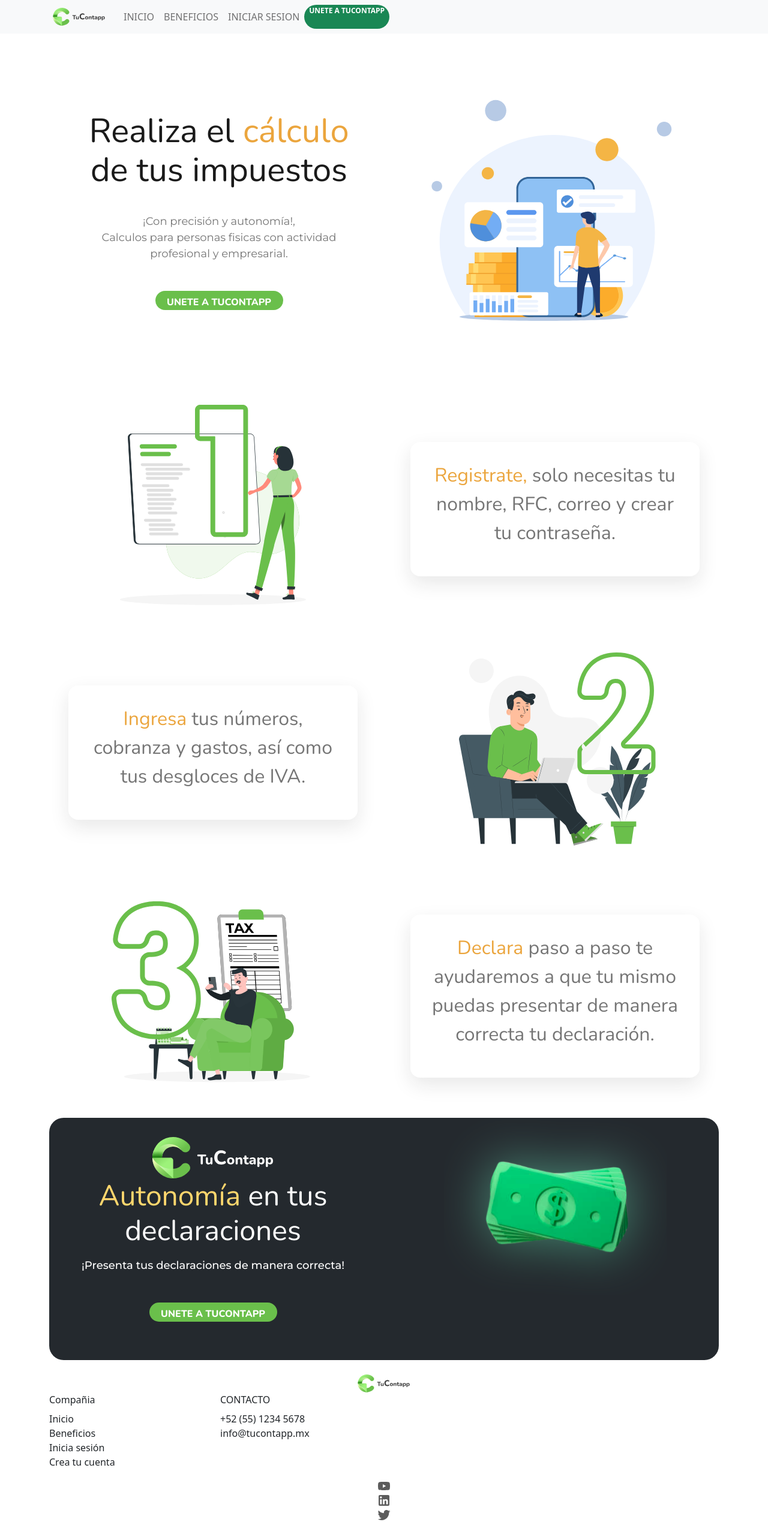
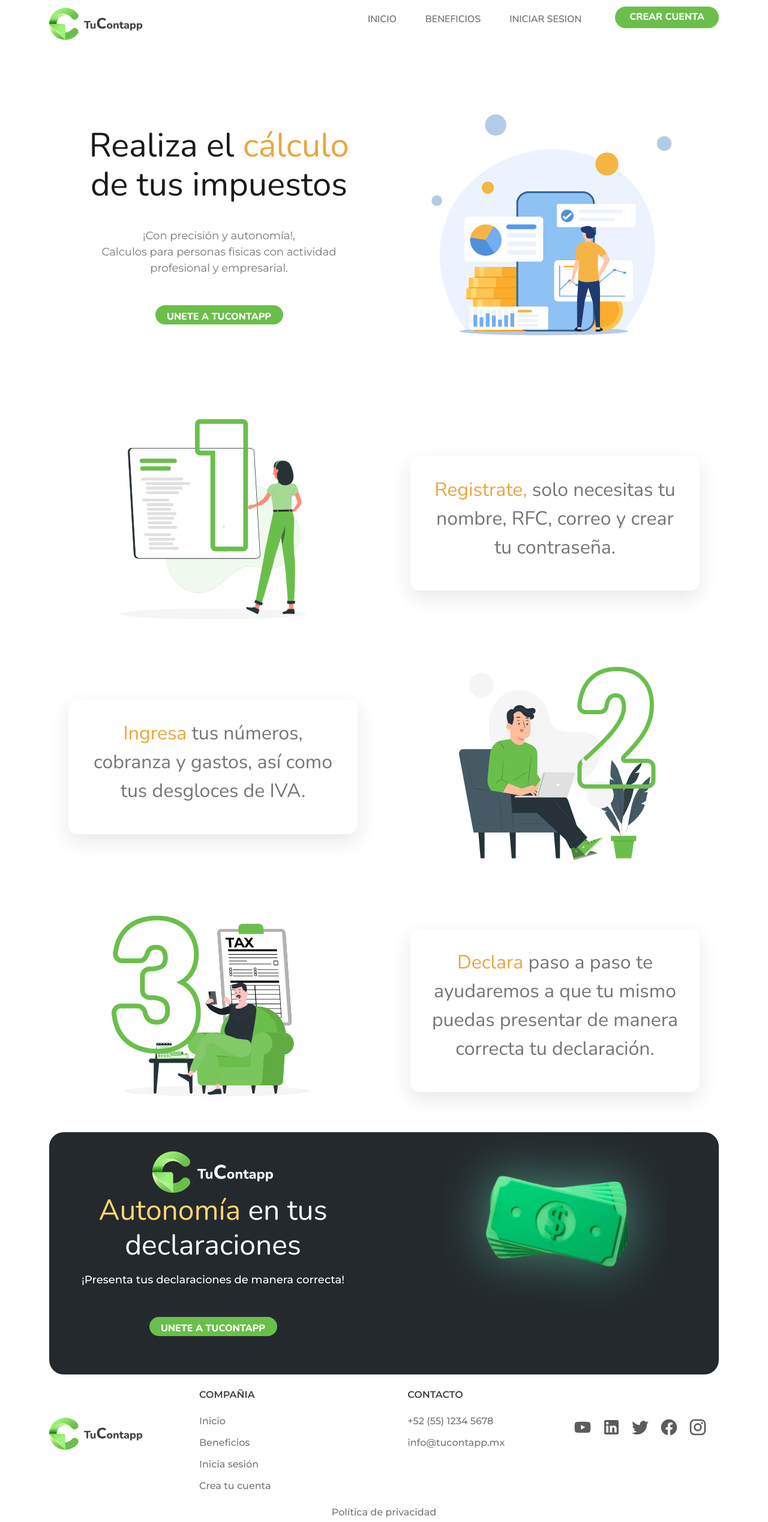
Before and after one commit to ContaApp/Frontedn, a Next.js app: page / in a window 1280 px wide. Shown: the top 2538 px of the page at 60% size. Built offline with nearby package versions, Linux system fonts and the light colour scheme.

Commit message:
fix de navbar y footer, 100% responsive

```diff
--- a/components/utilities/Footer.js
+++ b/components/utilities/Footer.js
@@ -2,65 +2,70 @@
 
 function Footer() {
     return (
-        <div>
-            <footer className="py-4">
-                <div className="container">
-                    <nav className="row">
+        <footer className="container-fluid footer mt-4">
+            <div className="row">
+                <div className="col-12 col-md-3">
+                    <div className="d-flex justify-content-center py-5">
                         <img
                             alt=""
                             src="/logo.svg"
-                            width="100"
-                            height="30"
-                            className="d-inline-block align-top"
                         />
-                        <ul className="col-12 col-md-3 list-unstyled">
-                            <li className='font-weight-bold mb-2'>Compañia</li>
-                            <li>Inicio</li>
-                            <li>Beneficios</li>
-                            <li>Inicia sesión</li>
-                            <li>Crea tu cuenta</li>
+                    </div>
+                </div>
+                <div className="col-12 col-md-5">
+                    <div className="d-flex justify-content-between">
+                        <ul className="list-unstyled">
+                            <li className='font-weight-bold mb-4'>COMPAÑIA</li>
+                            <li className="font-regular mb-3">Inicio</li>
+                            <li className="font-regular mb-3">Beneficios</li>
+                            <li className="font-regular mb-3">Inicia sesión</li>
+                            <li className="font-regular ">Crea tu cuenta</li>
                         </ul>
-                        <ul className="col-12 col-md-3 list-unstyled">
-                            <li className='font-weight-bold mb-2'>CONTACTO</li>
-                            <li>+52 (55) 1234 5678</li>
-                            <li>info@tucontapp.mx</li>
+                        <ul className="list-unstyled ">
+                            <li className='font-weight-bold mb-4'>CONTACTO</li>
+                            <li className="font-regular mb-3">+52 (55) 1234 5678</li>
+                            <li className="font-regular mb-3">info@tucontapp.mx</li>
                         </ul>
-                        <img
+                    </div>
+                </div>
+                <div className="col-12 col-md-4 d-flex justify-content-center py-5">
+                    <img className="mx-2"
                         alt=""
-                            width="24"
-                            height="24"
+                        width="32"
+                        height="32"
                         src="/YoutubeIcon.svg"
                     />
-                        <img
+                    <img className="mx-2"
                         alt=""
-                            width="24"
-                            height="24"
+                        width="32"
+                        height="32"
                         src="/LinkedInIcon.svg"
                     />
-                        <img
+                    <img className="mx-2"
                         alt=""
-                            width="24"
-                            height="24"
+                        width="32"
+                        height="32"
                         src="/TwitterIcon.svg"
                     />
-                        <img
+                    <img className="mx-2"
                         alt=""
-                            width="24"
-                            height="24"
+                        width="32"
+                        height="32"
                         src="/FacebookIcon.svg"
                     />
-                        <img
+                    <img className="mx-2"
                         alt=""
-                            width="24"
-                            height="24"
+                        width="32"
+                        height="32"
                         src="/InstagramIcon.svg"
                     />
+                </div>
+                <div className="font-regular my-2 text-center">
                     <p>Política de privacidad</p>
                     <p>2022  ©  Contapp. Todos los derechos reservados</p>
-                    </nav>
+                </div>
             </div>
         </footer>
-        </div>
     );
 }
 
--- a/components/utilities/Navbar.js
+++ b/components/utilities/Navbar.js
@@ -1,28 +1,31 @@
-import { Badge, Navbar } from "react-bootstrap";
+import Link from "next/link";
+import { Navbar } from "react-bootstrap";
 import { Container } from "react-bootstrap";
 import { Nav } from "react-bootstrap";
 
 function NavigationBar() {
   return (
-    <Navbar bg="light" expand="lg">
+    <Navbar expand="lg">
       <Container>
-        <Navbar.Brand href="#home">
+        <Navbar.Brand href="#home" >
           <img
             alt=""
             src="/logo.svg"
-            width="100"
-            height="30"
-            className="d-inline-block align-top"
+            className=""
           />
         </Navbar.Brand>
         <Navbar.Toggle aria-controls="basic-navbar-nav" />
         <Navbar.Collapse id="basic-nav<bar-nav">
-          <Nav className="me-auto">
-            <Nav.Link>INICIO</Nav.Link>
-            <Nav.Link >BENEFICIOS</Nav.Link>
-            <Nav.Link >INICIAR SESION</Nav.Link>
-            <Badge pill bg="success">UNETE A TUCONTAPP</Badge>
-          </Nav>
+          <div className="d-flex justify-content-end link-font col-12 col-md-12">
+            <Nav>
+              <Nav.Link className="px-4">INICIO</Nav.Link>
+              <Nav.Link className="px-4">BENEFICIOS</Nav.Link>
+              <Nav.Link className="px-4 pb-4">INICIAR SESION</Nav.Link>
+              <Link href="/">
+                <button className="btn-contapp-navbar ">CREAR CUENTA</button>
+              </Link>
+            </Nav>
+          </div>
         </Navbar.Collapse>
       </Container>
     </Navbar>
--- a/styles/_utilities.scss
+++ b/styles/_utilities.scss
@@ -1,10 +1,28 @@
 /*
 Estilos de  Componente calendar
 */
-div.MuiToolbar-root{
-    background: $color-green;
+div.MuiToolbar-root {
+  background: $color-green;
 }
 
 h4.MuiTypography-root {
-    color: $color-white;
+  color: $color-white;
 }
+
+.btn-contapp-navbar {
+  height: 36px;
+  background: #6abf4b;
+  border-radius: 100px;
+  color: white;
+  border: none;
+  padding: 0 24px;
+  font-family: 'Nunito';
+  font-style: normal;
+  font-weight: 800;
+  font-size: 16px;
+  line-height: 27px;
+  margin-left: 32px;
+  &:hover {
+    background: #368E1A;
+  }
+}
--- a/styles/app.scss
+++ b/styles/app.scss
@@ -15,5 +15,5 @@
 @import "./components/landing/logo-landing";
 @import "./components/landing/imagens-landing";
 @import "./components/landing/hero-landing";
-
 @import "./components/layout-pages";
+@import "./components/footer";
--- /dev/null
+++ b/styles/components/_footer.scss
@@ -0,0 +1,25 @@
+.footer {
+  .font-weight-bold {
+    font-family: 'Montserrat';
+    font-style: normal;
+    font-weight: 600;
+    font-size: 16px;
+    line-height: 20px;
+    /* identical to box height */
+    /* Gray-scale/gray-800 */
+    color: #424242;
+  }
+
+.font-regular{
+  font-family: 'Montserrat';
+  font-style: normal;
+  font-weight: 500;
+  font-size: 16px;
+  line-height: 20px;
+  /* identical to box height */
+  /* Gray-scale/gray-600 */
+  color: #757575;
+
+}
+
+}
--- a/styles/components/_navbar.scss
+++ b/styles/components/_navbar.scss
@@ -0,0 +1,14 @@
+.link-font {
+    font-family: 'Nunito';
+    font-style: normal;
+    font-weight: 600;
+    font-size: 16px;
+    line-height: 27px;
+    /* identical to box height, or 169% */
+    /* Gray-scale/gray-700 */
+    color: #616161;
+  }
+
+.link-item-separation{
+
+}
```
Lines whose indentation alone changed are shown as unchanged.
